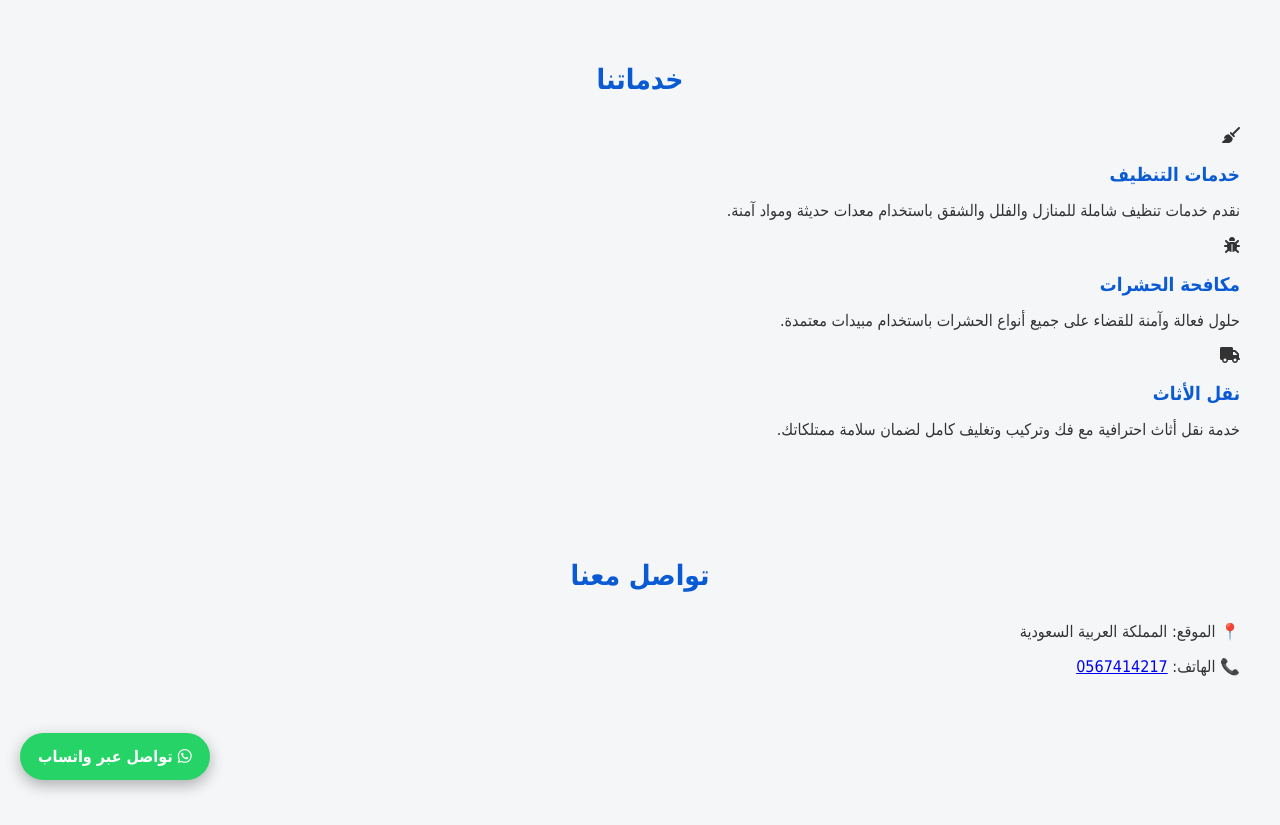
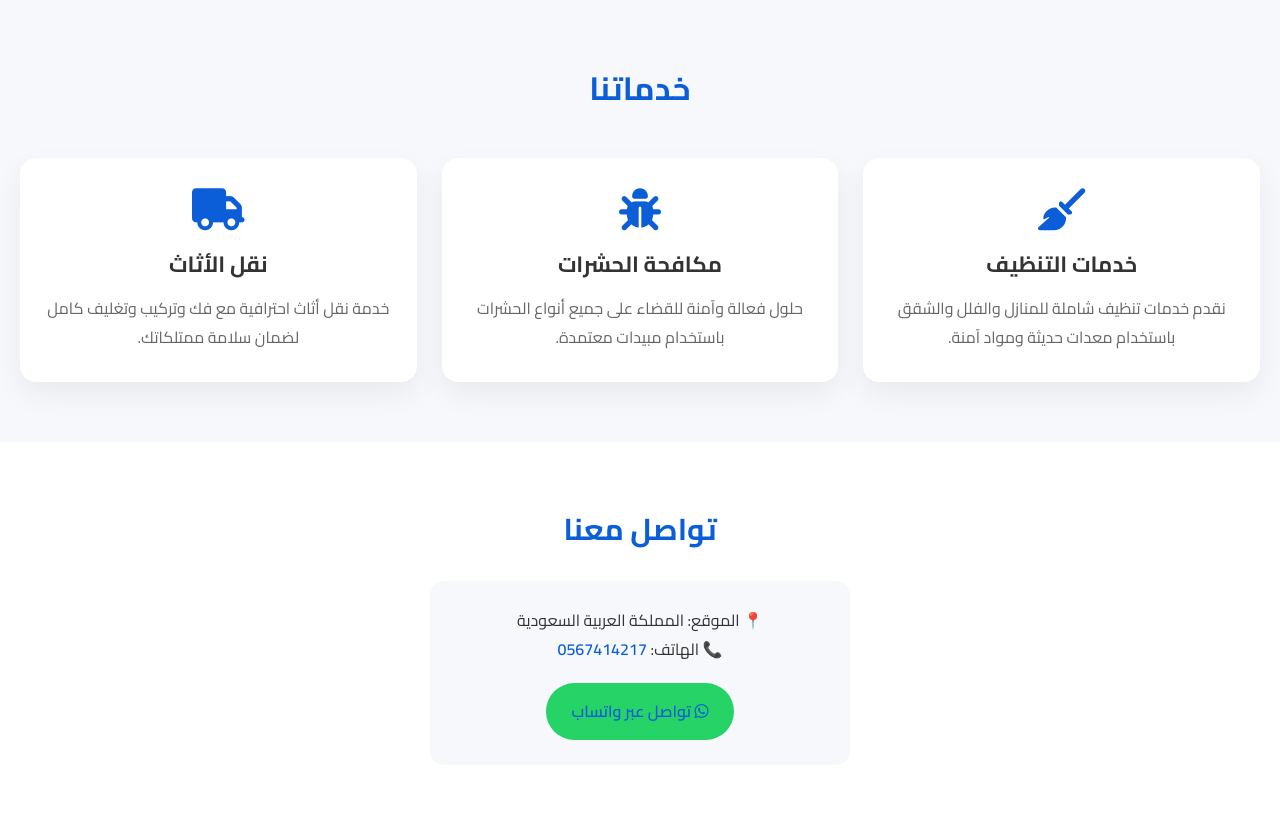
Before and after one commit to ahmedsalahlive123-cyber/rkn-home-services, a plain HTML site: page index.html in a window 1280 px wide. Before the commit the page ends 800 px from the top, so only its background shows below. Drawn offline with Linux system fonts and the light colour scheme.

Commit message:
Update style.css

```diff
--- a/style.css
+++ b/style.css
@@ -1,176 +1,107 @@
-/* إعدادات عامة */
-body {
-    font-family: Tahoma, Arial, sans-serif;
-    margin: 0;
-    padding: 0;
-    background-color: #f4f6f8;
-    direction: rtl;
-    color: #333;
+* {
+  margin: 0;
+  padding: 0;
+  box-sizing: border-box;
+  font-family: 'Cairo', sans-serif;
 }
 
-/* رأس الموقع */
-header {
-    background: linear-gradient(135deg, #0a5ad4, #063b8f);
-    color: #fff;
-    text-align: center;
-    padding: 40px 20px;
+body {
+  background: #f6f8fb;
+  color: #333;
+  line-height: 1.8;
 }
 
-header h1 {
-    margin: 0;
-    font-size: 36px;
+/* ===== Services ===== */
+.services {
+  padding: 60px 20px;
+  text-align: center;
 }
 
-header p {
-    margin-top: 10px;
-    font-size: 18px;
-    opacity: 0.95;
+.services h2 {
+  font-size: 32px;
+  color: #0b5ed7;
+  margin-bottom: 40px;
 }
 
-/* العناوين */
-h2 {
-    text-align: center;
-    color: #0a5ad4;
-    margin-bottom: 30px;
-    font-size: 28px;
+.services-grid {
+  display: grid;
+  grid-template-columns: repeat(auto-fit, minmax(260px, 1fr));
+  gap: 25px;
 }
 
-h3 {
-    color: #0a5ad4;
-    margin-bottom: 10px;
+.card {
+  background: #fff;
+  padding: 30px 20px;
+  border-radius: 16px;
+  box-shadow: 0 12px 30px rgba(0,0,0,0.06);
+  transition: 0.3s;
 }
 
-/* الأقسام */
-section {
-    padding: 40px 20px;
-    max-width: 1200px;
-    margin: auto;
+.card:hover {
+  transform: translateY(-6px);
 }
 
-/* قسم الخدمات */
-#services {
-    display: grid;
-    grid-template-columns: repeat(auto-fit, minmax(280px, 1fr));
-    gap: 25px;
+.card i {
+  font-size: 42px;
+  color: #0b5ed7;
+  margin-bottom: 15px;
 }
 
-.service {
-    background: #fff;
-    border-radius: 12px;
-    padding: 20px;
-    text-align: center;
-    box-shadow: 0 5px 15px rgba(0, 0, 0, 0.1);
-    transition: transform 0.3s ease, box-shadow 0.3s ease;
+.card h3 {
+  font-size: 22px;
+  margin-bottom: 10px;
 }
 
-.service:hover {
-    transform: translateY(-5px);
-    box-shadow: 0 10px 25px rgba(0, 0, 0, 0.15);
+.card p {
+  font-size: 16px;
+  color: #666;
 }
 
-.service img {
-    width: 100%;
-    max-width: 260px;
-    border-radius: 10px;
-    margin-bottom: 15px;
+/* ===== Contact ===== */
+.contact {
+  padding: 60px 20px;
+  background: #ffffff;
+  text-align: center;
 }
 
-.service p {
-    font-size: 15px;
-    line-height: 1.8;
+.contact h2 {
+  font-size: 30px;
+  color: #0b5ed7;
+  margin-bottom: 25px;
 }
 
-/* قسم لماذا تختارنا */
-#why-us ul {
-    list-style: none;
-    padding: 0;
-    max-width: 600px;
-    margin: auto;
+.contact-card {
+  max-width: 420px;
+  margin: auto;
+  background: #f6f8fb;
+  padding: 25px;
+  border-radius: 14px;
 }
 
-#why-us li {
-    background: #fff;
-    margin-bottom: 10px;
-    padding: 12px 15px;
-    border-radius: 8px;
-    box-shadow: 0 3px 8px rgba(0,0,0,0.08);
-    font-size: 16px;
+.contact-card a {
+  color: #0b5ed7;
+  text-decoration: none;
+  font-weight: 600;
 }
 
-/* قسم التواصل */
-#contact {
-    background: #f7f7f7;
+.btn {
+  display: inline-block;
+  margin-top: 20px;
+  padding: 14px 25px;
+  border-radius: 30px;
+  text-decoration: none;
+  color: #fff;
+  font-size: 16px;
 }
 
-.contact-container {
-    display: flex;
-    flex-wrap: wrap;
-    gap: 25px;
+.whatsapp {
+  background: #25d366;
 }
 
-.contact-info {
-    flex: 1;
-    background: #fff;
-    padding: 25px;
-    border-radius: 10px;
-    box-shadow: 0 5px 15px rgba(0,0,0,0.1);
+/* ===== Mobile ===== */
+@media (max-width: 768px) {
+  .services h2,
+  .contact h2 {
+    font-size: 26px;
+  }
 }
-
-.contact-info p {
-    margin-bottom: 15px;
-    font-size: 16px;
-}
-
-/* زر واتساب */
-.whatsapp-btn {
-    display: inline-block;
-    background: #25D366;
-    color: #fff;
-    padding: 12px 22px;
-    text-decoration: none;
-    border-radius: 30px;
-    font-weight: bold;
-    transition: background 0.3s ease;
-}
-
-.whatsapp-btn:hover {
-    background: #1ebd5a;
-}
-
-/* الخريطة */
-.map {
-    flex: 1;
-    border-radius: 10px;
-    overflow: hidden;
-    box-shadow: 0 5px 15px rgba(0,0,0,0.1);
-}
-
-/* زر واتساب العائم */
-.whatsapp {
-    position: fixed;
-    bottom: 20px;
-    left: 20px;
-    background: #25D366;
-    color: #fff;
-    padding: 14px 18px;
-    border-radius: 50px;
-    text-decoration: none;
-    font-weight: bold;
-    box-shadow: 0 5px 15px rgba(0,0,0,0.3);
-    z-index: 1000;
-}
-
-/* تحسين العرض على الجوال */
-@media (max-width: 768px) {
-    header h1 {
-        font-size: 28px;
-    }
-
-    header p {
-        font-size: 16px;
-    }
-
-    .contact-container {
-        flex-direction: column;
-    }
-}
```
